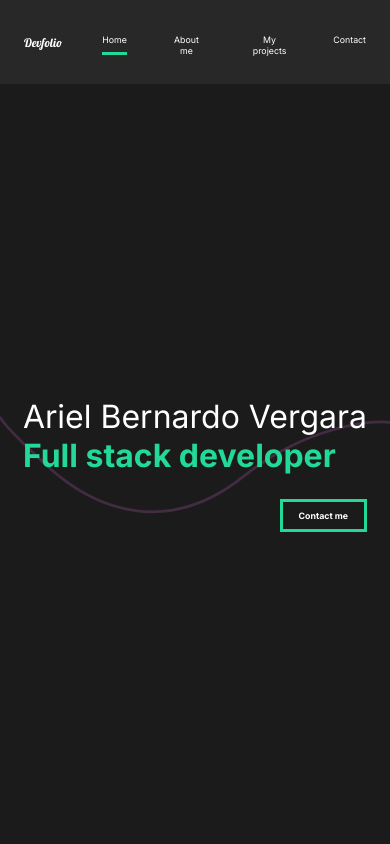
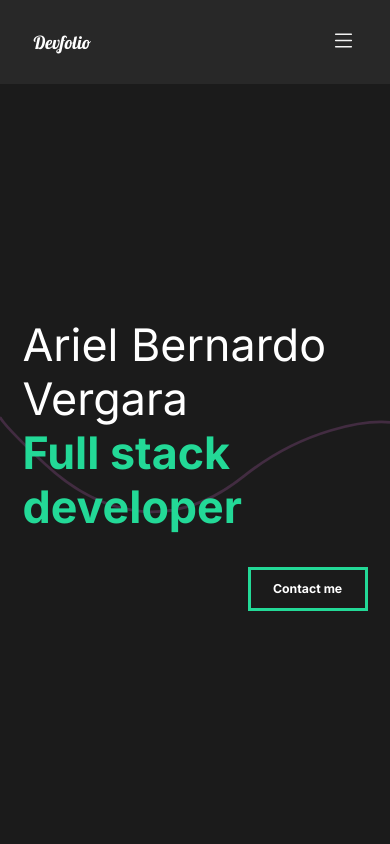
Before and after one commit to arielvergarautn/devfolio-v2, a React (Create React App) app: page / in a window 390 px wide. Shown: the top 844 px of the page. Built offline with nearby package versions, Linux system fonts and the light colour scheme.

Commit message:
Adding menu icon for mobile

```diff
--- a/package.json
+++ b/package.json
@@ -6,6 +6,7 @@
     "@testing-library/jest-dom": "^5.11.9",
     "@testing-library/react": "^11.2.3",
     "@testing-library/user-event": "^12.6.0",
+    "bootstrap-icons": "^1.9.1",
     "framer-motion": "^3.2.1",
     "node-sass": "^7.0.3",
     "react": "^18.2.0",
--- a/src/components/single/Nav.js
+++ b/src/components/single/Nav.js
@@ -13,7 +13,7 @@
     const { pathname } = useLocation();
 
     return (
-        <nav className='nav'>
+        <nav>
             <h1>
                 <Link id='logo' to="/">Devfolio</Link>
             </h1>
@@ -58,6 +58,11 @@
                         }
                     </div>
                 </li>
+                <li className='menu'>
+                    <svg xmlns="http://www.w3.org/2000/svg" width="16" height="16" fill="currentColor" class="bi bi-list" viewBox="0 0 16 16">
+                    <path fill-rule="evenodd" d="M2.5 12a.5.5 0 0 1 .5-.5h10a.5.5 0 0 1 0 1H3a.5.5 0 0 1-.5-.5zm0-4a.5.5 0 0 1 .5-.5h10a.5.5 0 0 1 0 1H3a.5.5 0 0 1-.5-.5zm0-4a.5.5 0 0 1 .5-.5h10a.5.5 0 0 1 0 1H3a.5.5 0 0 1-.5-.5z"/>
+                    </svg>
+                </li>
             </ul>
         </nav>
     )
--- a/src/public/styles/_nav.scss
+++ b/src/public/styles/_nav.scss
@@ -39,8 +39,30 @@
     }
 }
 
-@media (max-width: 500px){
-    .nav{
-        padding: 1rem 3rem;
+.menu{
+    display: none;
+    color: var(--secondary-background-color);
+    cursor: pointer;
+    svg{
+        height: 25px;
+        width: 25px;
     }
 }
+
+@media (max-width: 725px){
+    nav{
+        padding: 1rem 3rem;
+
+        #logo{
+            font-size: large;
+        }
+
+        li{
+            display: none;
+        }
+    }
+
+    .menu{
+        display: block;
+    }
+}
--- a/src/public/styles/app.scss
+++ b/src/public/styles/app.scss
@@ -105,7 +105,6 @@
             object-fit: cover;
         }
     }
-
 }
 
 .hide{
@@ -153,12 +152,11 @@
     html{
         font-size: 80%;
     }
-
 }
 
 @media (max-width: 1024px){
     html{
-        font-size: 50%;
+        font-size: 70%;
     }
     #about{
         display: block;
```
Also changed, not shown: src/components/single/SidebarMobile.js (added, +7 -0 lines), 1 other file (tests, documents, lock files or other folders).
